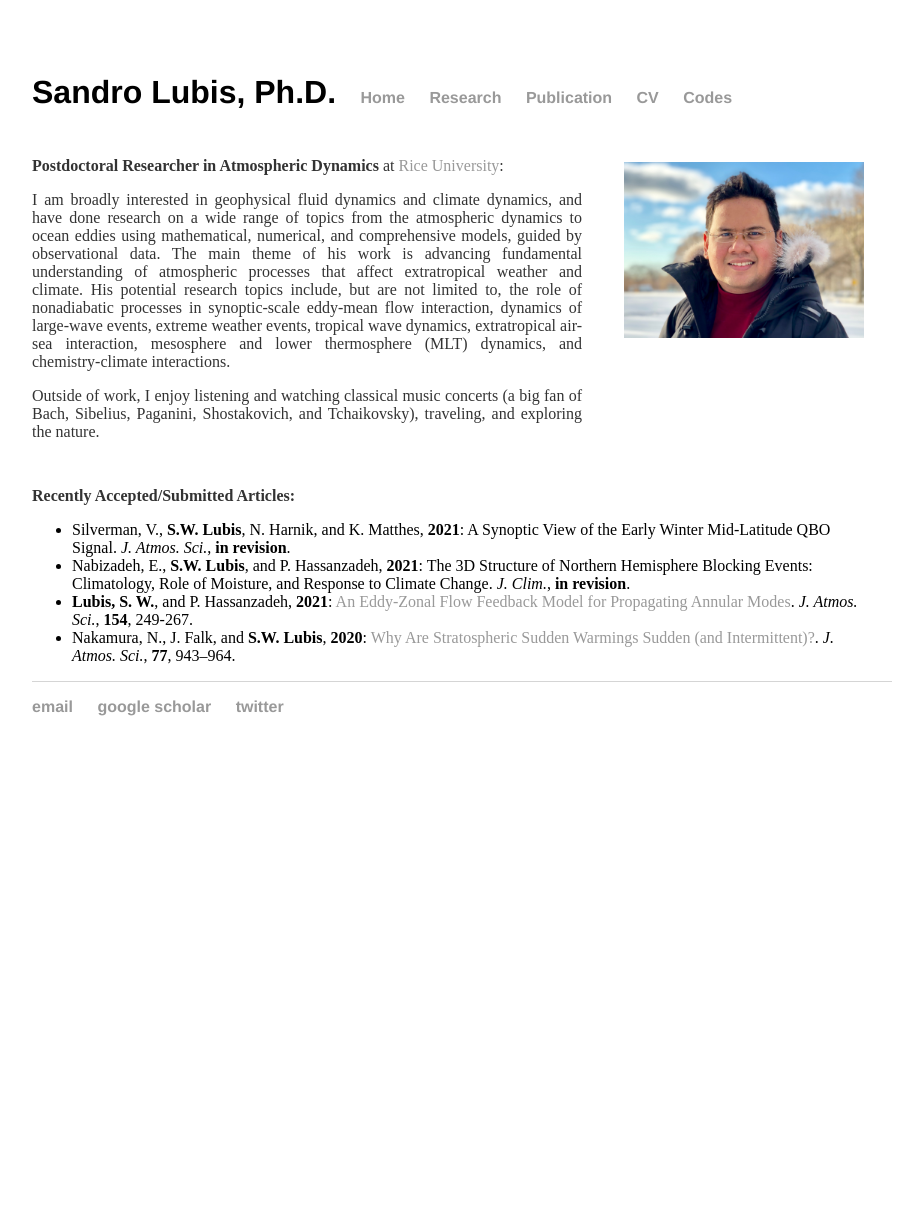
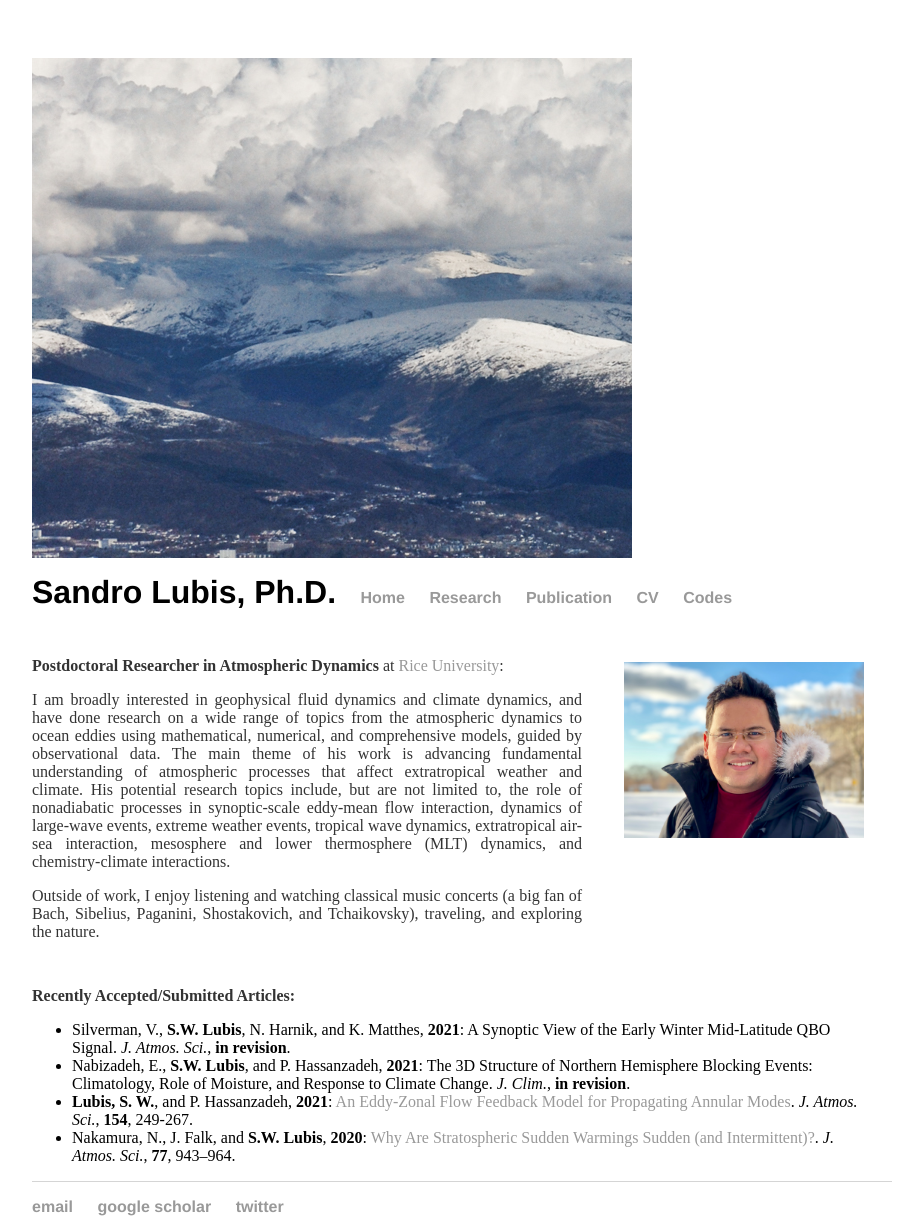
Before and after one commit to sandrolubis/sandrolubis.github.io, a Jekyll site: the page built from index.html, in a window 1280 px wide. Shown: the whole page, without its empty margins (276-1199 px from the left). Built offline with Jekyll 4.4.1, drawn with Linux system fonts in a browser that asks for light colours; before the commit the page ends 900 px from its top, so only the background shows below that.

Commit message:
Update main.css

```diff
--- a/assets/css/main.css
+++ b/assets/css/main.css
@@ -4,7 +4,7 @@ body {
     padding-top:  50px;
 }
 header {
-	width: 500px;
+	height: 500px;
 	background-image: url("https://sandrolubis.github.io/assets/images/HB_bg_130427_2.jpg");
 }
 nav ul, footer ul {
```
